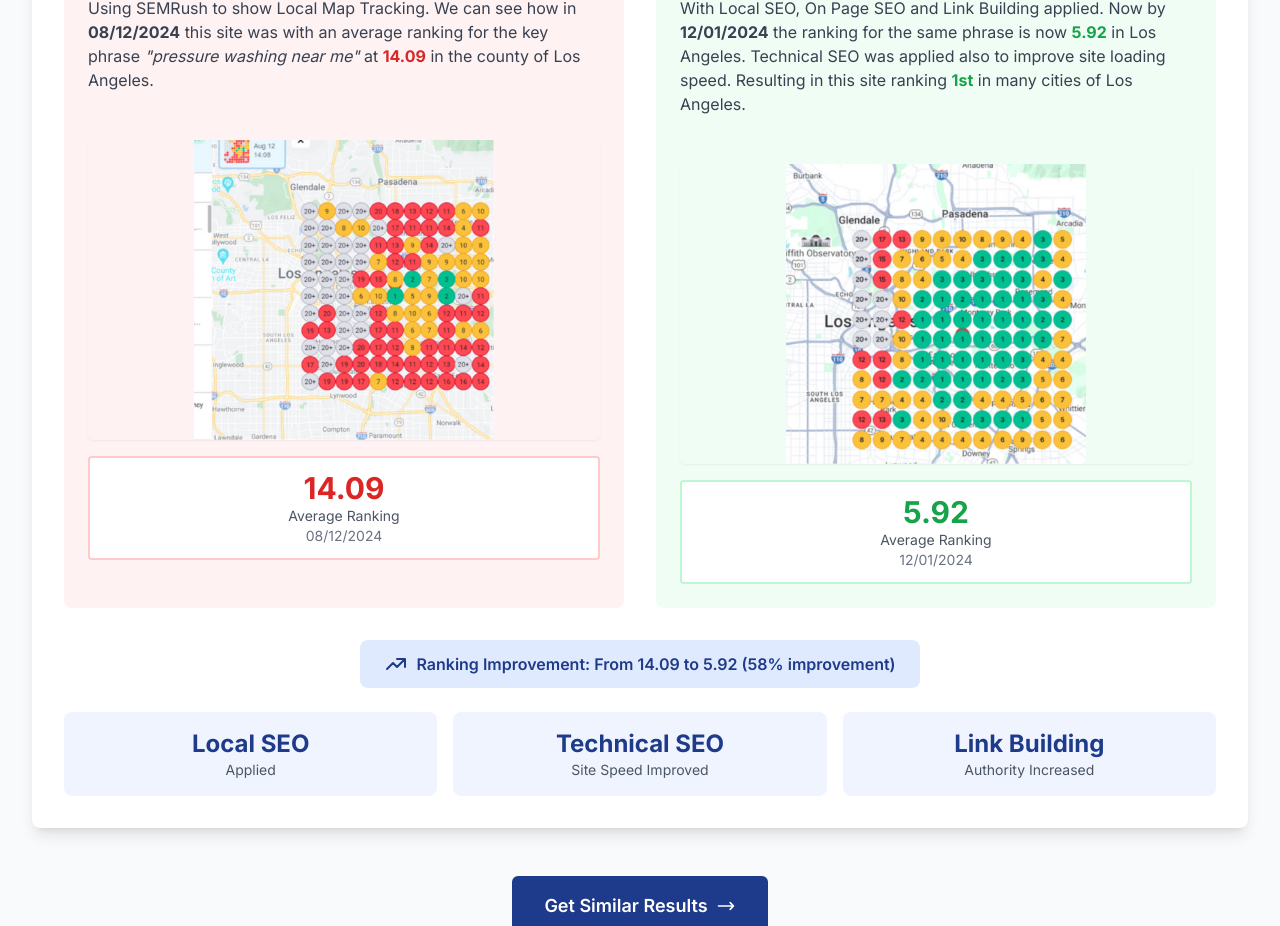
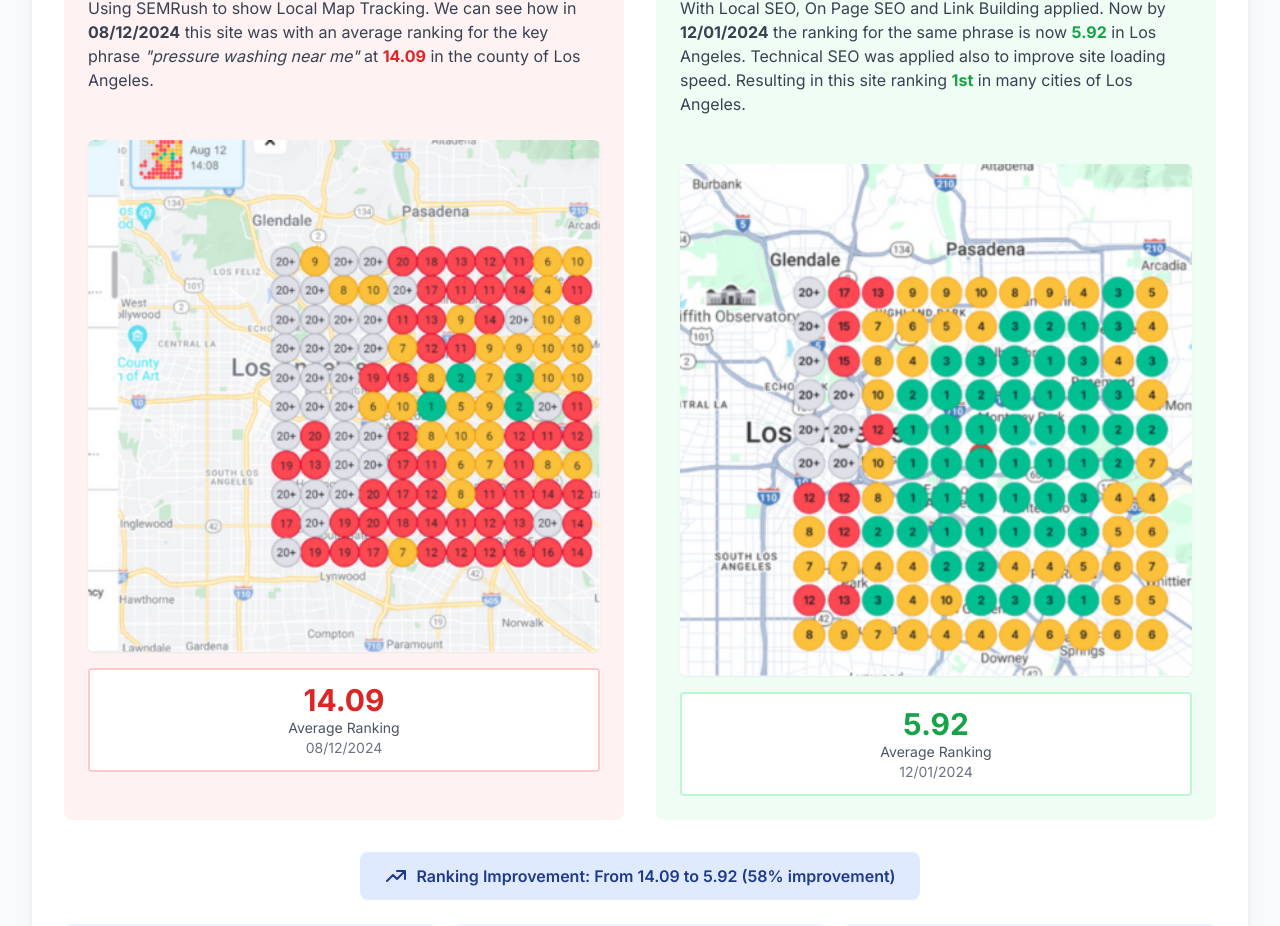
Before and after one commit to psilva8/psm, a Next.js app: page / in a window 1280 px wide. Shown: the part 5771-6697 px from the top of the page. Built offline with nearby package versions, Linux system fonts and the light colour scheme.

Commit message:
Revert image styling changes in Portfolio component

```diff
--- a/src/components/Portfolio.tsx
+++ b/src/components/Portfolio.tsx
@@ -19,11 +19,11 @@
               <p className="text-gray-700 mb-12">
                 Using SEMRush to show Local Map Tracking. We can see how in <strong>08/12/2024</strong> this site was with an average ranking for the key phrase <em>"pressure washing near me"</em> at <strong className="text-red-600">14.09</strong> in the county of Los Angeles.
               </p>
-              <div className="mb-4 mt-4 h-[300px]">
+              <div className="mb-4 mt-4">
                 <img
                   src="/images/google ranking before.png"
                   alt="Google ranking before SEO optimization"
-                  className="w-full h-full object-contain rounded-md shadow-sm"
+                  className="w-full rounded-md shadow-sm"
                 />
               </div>
               <div className="bg-white p-3 rounded border-2 border-red-200">
@@ -40,11 +40,11 @@
               <p className="text-gray-700 mb-12">
                 With Local SEO, On Page SEO and Link Building applied. Now by <strong>12/01/2024</strong> the ranking for the same phrase is now <strong className="text-green-600">5.92</strong> in Los Angeles. Technical SEO was applied also to improve site loading speed. Resulting in this site ranking <strong className="text-green-600">1st</strong> in many cities of Los Angeles.
               </p>
-              <div className="mb-4 mt-4 h-[300px]">
+              <div className="mb-4 mt-4">
                 <img
                   src="/images/google ranking after.png"
                   alt="Google ranking after SEO optimization"
-                  className="w-full h-full object-contain rounded-md shadow-sm"
+                  className="w-full rounded-md shadow-sm"
                 />
               </div>
               <div className="bg-white p-3 rounded border-2 border-green-200">
```
